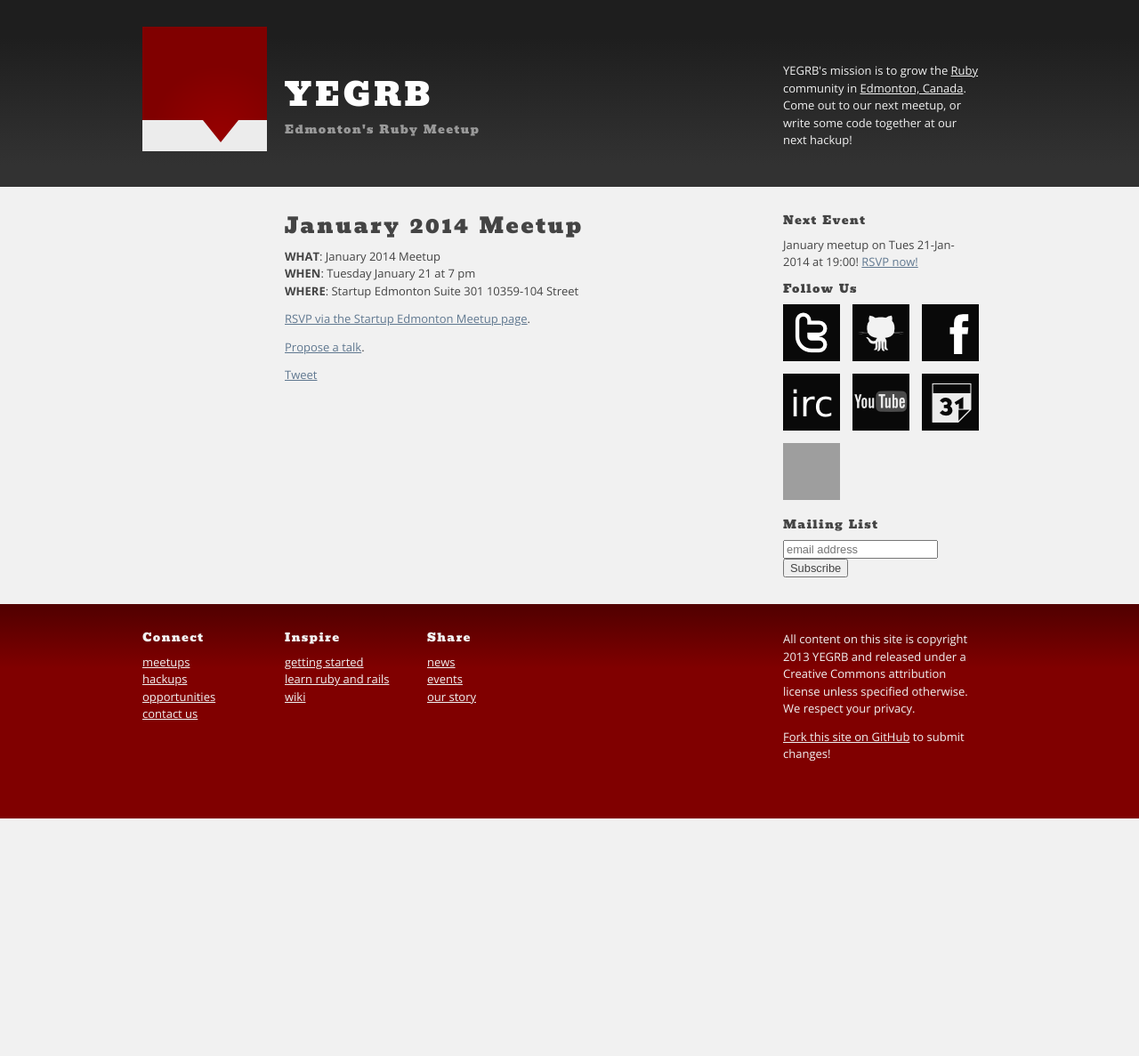
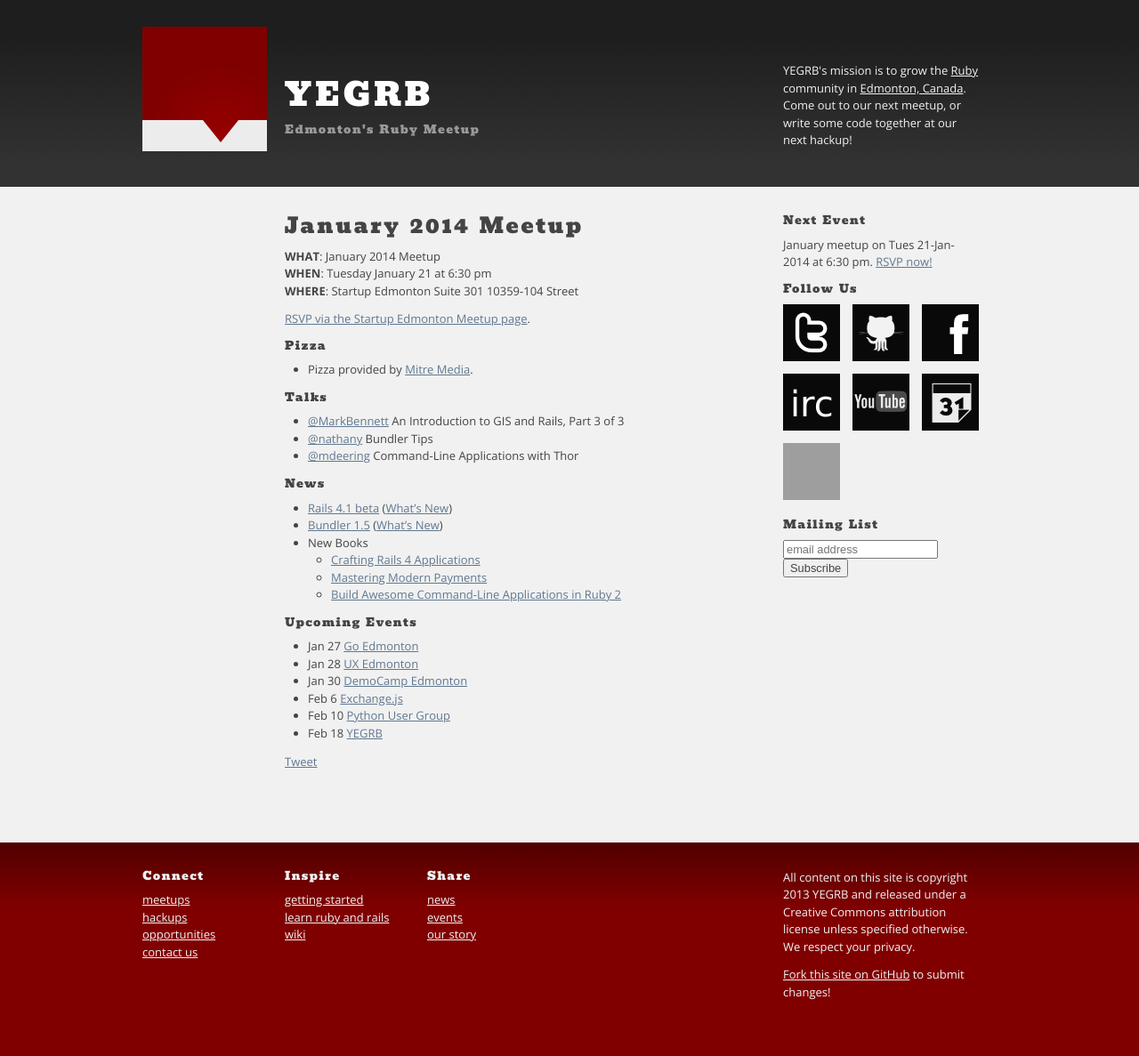
Before and after one commit to yegrb/yegrb.github.io, a Jekyll site: the page built from _posts/2014-01-21-Jan-Meetup.markdown, in a window 1280 px wide. Shown: the whole page at 89% size. Built offline with Jekyll 4.4.1, drawn with Linux system fonts in a browser that asks for light colours; nearby versions of some CDN libraries; Markdown is read by kramdown in place of the engine named in the settings; comment, search, counter and statistics services are not loaded; before the commit the page ends 920 px from its top, so only the background shows below that; grey boxes are pictures that could not be loaded.

Commit message:
January 2014 meetup time change and more details

```diff
--- a/_layouts/default.html
+++ b/_layouts/default.html
@@ -77,7 +77,7 @@
 		<aside class="grid_3 omega">
 			<section id="next-meetup">
 			<h2>Next Event</h2>
-			<p>January meetup on Tues 21-Jan-2014 at 19:00! <a href="http://www.meetup.com/startupedmonton/events/qtzfrgyscbcc/">RSVP now!</a></p>
+			<p>January meetup on Tues 21-Jan-2014 at 6:30 pm. <a href="http://www.meetup.com/startupedmonton/events/qtzfrgyscbcc/">RSVP now!</a></p>
 			</section>
 			<section id="follow-us">
 				<h2 class="">Follow Us</h2>
--- a/_posts/2014-01-21-Jan-Meetup.markdown
+++ b/_posts/2014-01-21-Jan-Meetup.markdown
@@ -5,9 +5,35 @@ category: meetups
 ---
 
 **WHAT**: January 2014 Meetup
-**WHEN**: Tuesday January 21 at 7 pm
+**WHEN**: Tuesday January 21 at 6:30 pm
 **WHERE**: Startup Edmonton Suite 301 10359-104 Street
 
 [RSVP via the Startup Edmonton Meetup page](http://www.meetup.com/startupedmonton/events/qtzfrgyscbcc/).
 
-[Propose a talk](https://github.com/yegrb/yegrb.github.io/issues/8).
+## Pizza
+
+* Pizza provided by [Mitre Media](http://mitremedia.com/).
+
+## Talks
+
+* [@MarkBennett](http://twitter.com/markbennett) An Introduction to GIS and Rails, Part 3 of 3
+* [@nathany](https://twitter.com/nathany) Bundler Tips
+* [@mdeering](https://twitter.com/mdeering) Command-Line Applications with Thor
+
+## News
+
+* [Rails 4.1 beta](http://weblog.rubyonrails.org/2013/12/18/Rails-4-1-beta1/) ([What's New](http://coherence.io/blog/2013/12/17/whats-new-in-rails-4-1.html))
+* [Bundler 1.5](http://bundler.io/) ([What's New](http://bundler.io/v1.5/whats_new.html))
+* New Books
+    - [Crafting Rails 4 Applications](http://pragprog.com/book/jvrails2/crafting-rails-4-applications)
+    - [Mastering Modern Payments](https://cooperpress.com/modernpayments)
+    - [Build Awesome Command-Line Applications in Ruby 2](http://pragprog.com/book/dccar2/build-awesome-command-line-applications-in-ruby-2)
+
+## Upcoming Events
+
+* Jan 27 [Go Edmonton](https://plus.google.com/u/0/communities/117762797477294931026)
+* Jan 28 [UX Edmonton](http://uxedmonton.com/)
+* Jan 30 [DemoCamp Edmonton](http://www.meetup.com/startupedmonton/events/155424702/)
+* Feb 6 [Exchange.js](http://www.exchangejs.com/)
+* Feb 10 [Python User Group](http://edmontonpy.com/)
+* Feb 18 [YEGRB](http://yegrb.com/)
```
